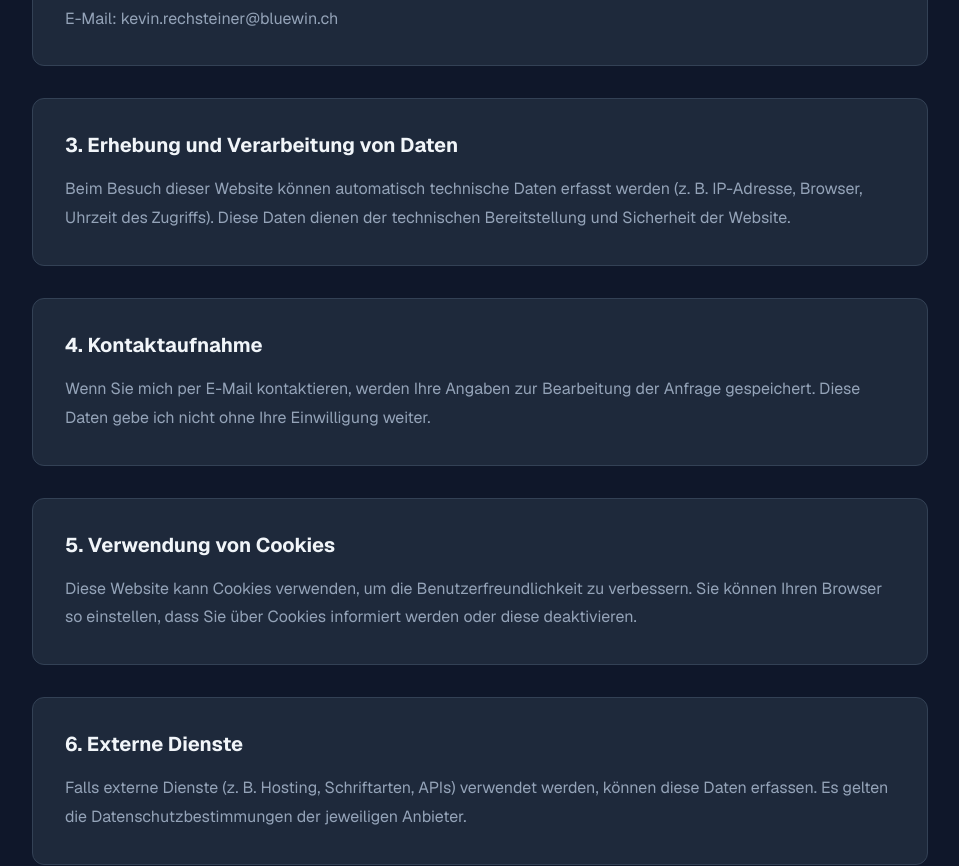
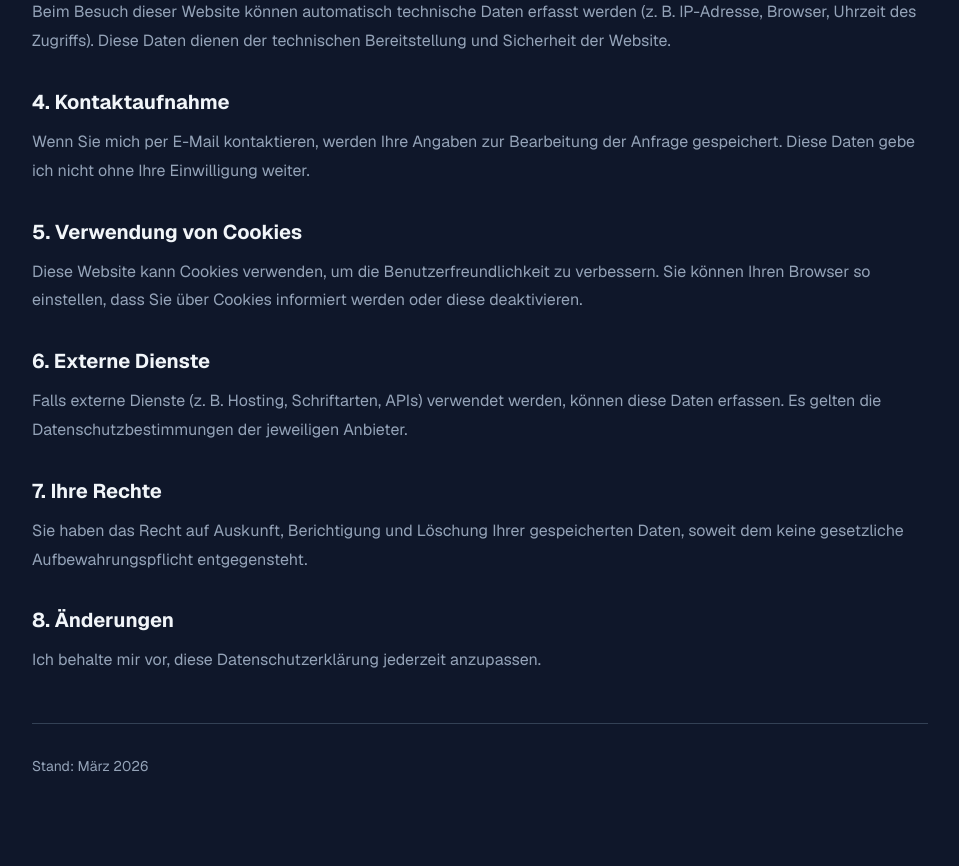
Before and after one commit to Kevin-Rechsteiner/Kevin_Rechsteiner_Portfolio, a Next.js app: page /datenschutz in a window 1280 px wide. Shown: the part 640-1506 px from the top of the page, without its empty margins (160-1119 px from the left). Built offline with nearby package versions, Linux system fonts and the light colour scheme.

Commit message:
18.03.2026 version

```diff
--- a/app/(frontend)/datenschutz/page.js
+++ b/app/(frontend)/datenschutz/page.js
@@ -1,6 +1,5 @@
 'use client';
 
-import { motion } from "framer-motion";
 import { useTheme } from "@/app/context/ThemeContext";
 import { useLanguage } from "@/app/context/LanguageContext";
 import { Footer } from "@/app/components/Footer";
@@ -88,10 +87,7 @@ export default function DatenschutzPage() {
     };
 
     return (
-        <motion.div
-            initial={{ opacity: 0, y: 20 }}
-            animate={{ opacity: 1, y: 0 }}
-            transition={{ duration: 0.5 }}
+        <div
             className="min-h-screen transition-colors duration-300"
             style={{ backgroundColor: colors.bg }}
         >
@@ -116,22 +112,15 @@ export default function DatenschutzPage() {
 
             <section className="pb-32 px-4 sm:px-6 lg:px-8">
                 <div className="max-w-4xl mx-auto">
-                    <div className="space-y-8">
-                        {content.sections.map((section, index) => (
-                            <motion.div
-                                key={index}
-                                initial={{ opacity: 0, y: 10 }}
-                                whileInView={{ opacity: 1, y: 0 }}
-                                viewport={{ once: true }}
-                                transition={{ duration: 0.5, delay: index * 0.05 }}
-                                className="p-6 sm:p-8 rounded-xl transition-colors duration-300"
+                    <div className="prose prose-sm sm:prose-base max-w-none transition-colors duration-300"
                         style={{
-                                    backgroundColor: colors.card,
-                                    border: `1px solid ${colors.border}`
+                            color: colors.text
                         }}
                     >
+                        {content.sections.map((section, index) => (
+                            <div key={index} className="mb-8">
                                 <h2
-                                    className="text-lg sm:text-xl font-bold mb-4 transition-colors duration-300"
+                                    className="text-lg sm:text-xl font-bold mb-3 transition-colors duration-300"
                                     style={{ color: colors.text }}
                                 >
                                     {section.title}
@@ -142,28 +131,22 @@ export default function DatenschutzPage() {
                                 >
                                     {section.content}
                                 </p>
-                            </motion.div>
+                            </div>
                         ))}
-                    </div>
 
-                    <motion.div
-                        initial={{ opacity: 0 }}
-                        whileInView={{ opacity: 1 }}
-                        viewport={{ once: true }}
-                        transition={{ duration: 0.5 }}
-                        className="mt-12 text-center"
-                    >
+                        <div className="mt-12 pt-8" style={{ borderTop: `1px solid ${colors.border}` }}>
                             <p
                                 className="text-sm transition-colors duration-300"
                                 style={{ color: colors.textSecondary }}
                             >
                                 {content.updated}
                             </p>
-                    </motion.div>
+                        </div>
+                    </div>
                 </div>
             </section>
 
             <Footer />
-        </motion.div>
+        </div>
     );
 }
```
Lines whose indentation alone changed are shown as unchanged.
